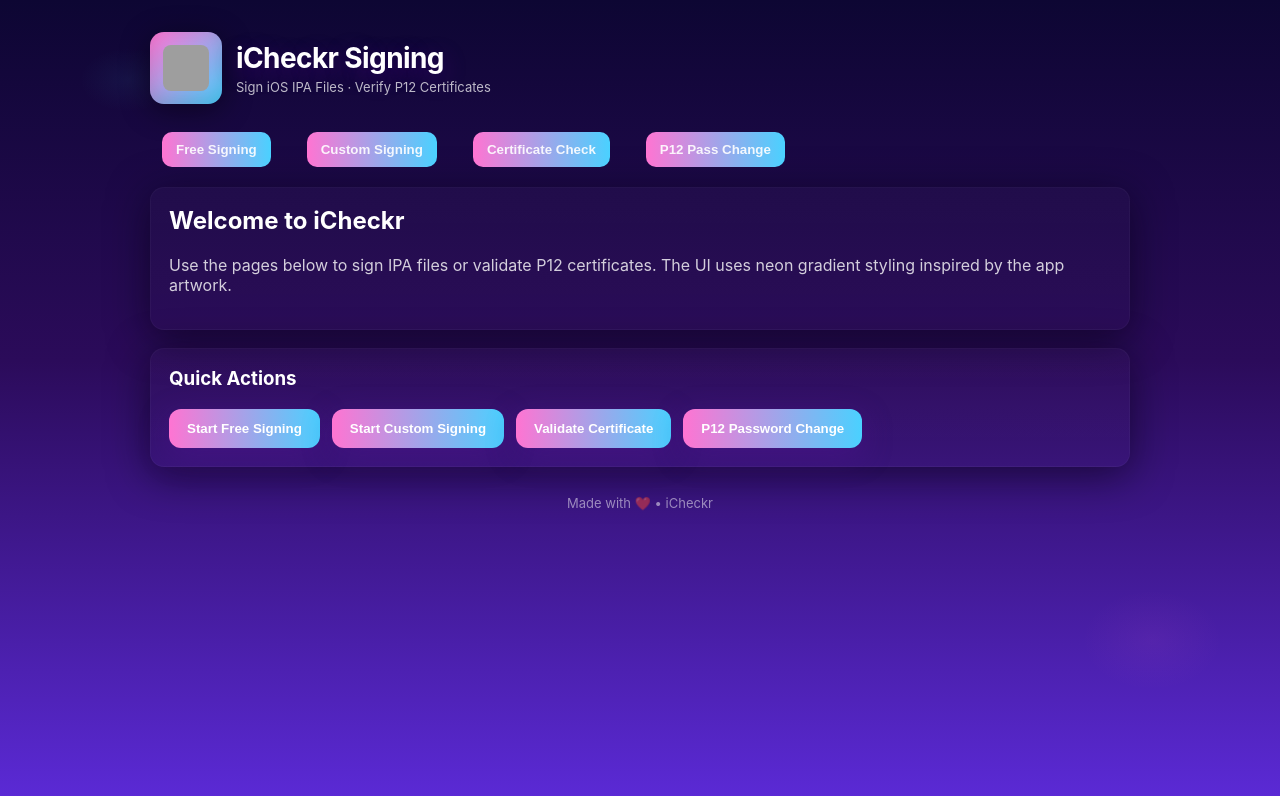
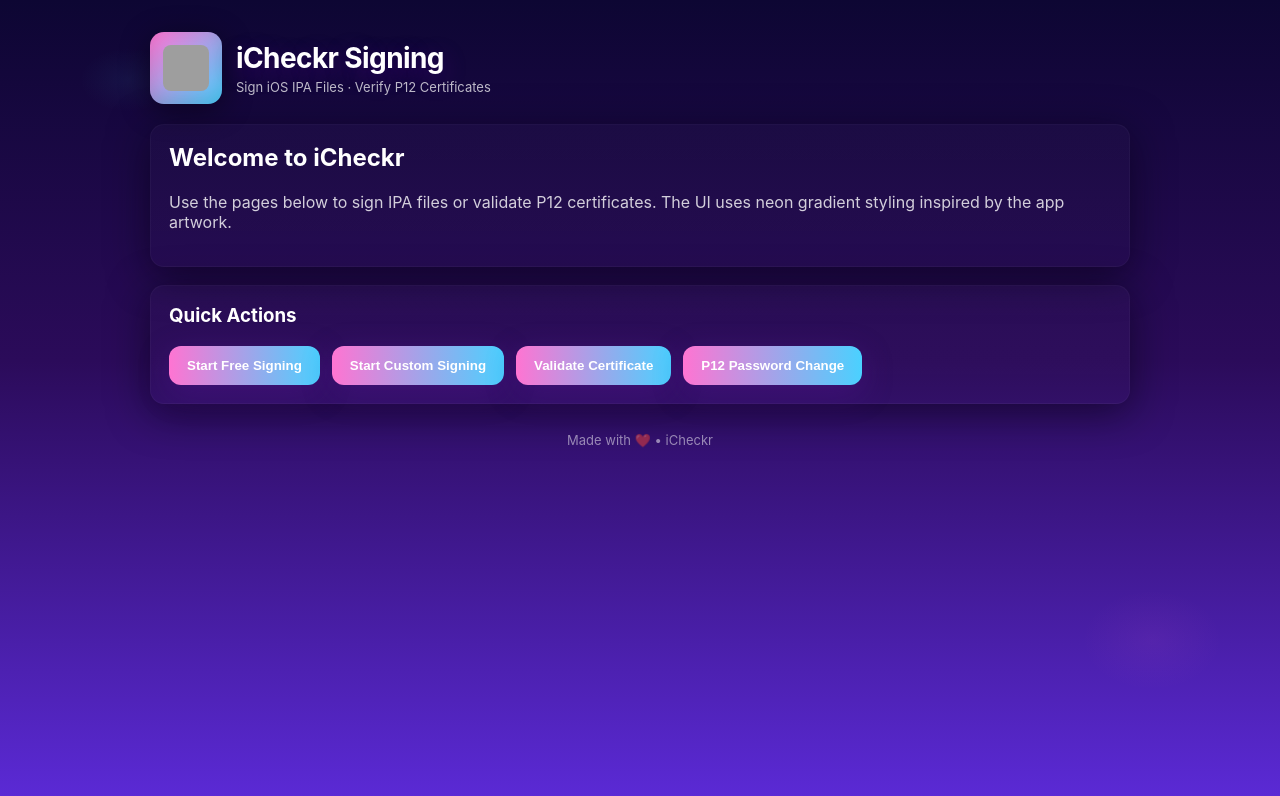
Before and after one commit to john2032-design/iCheckr, a Next.js app: page / in a window 1280 px wide. Shown: the top 796 px of the page. Built offline with nearby package versions, Linux system fonts and the light colour scheme; grey boxes are pictures that could not be loaded.

Commit message:
Update index.js

```diff
--- a/pages/index.js
+++ b/pages/index.js
@@ -13,12 +13,6 @@ export default function Home(){
           </div>
         </div>
       </header>
-      <nav className="nav">
-        <Link href="/freesign"><button>Free Signing</button></Link>
-        <Link href="/customsign"><button>Custom Signing</button></Link>
-        <Link href="/checkcert"><button>Certificate Check</button></Link>
-        <Link href="/p12passchange"><button>P12 Pass Change</button></Link>
-      </nav>
       <section className="card">
         <h2 style={{color:"white",marginTop:0}}>Welcome to iCheckr</h2>
         <p style={{color:"rgba(255,255,255,0.8)"}}>Use the pages below to sign IPA files or validate P12 certificates. The UI uses neon gradient styling inspired by the app artwork.</p>
```
